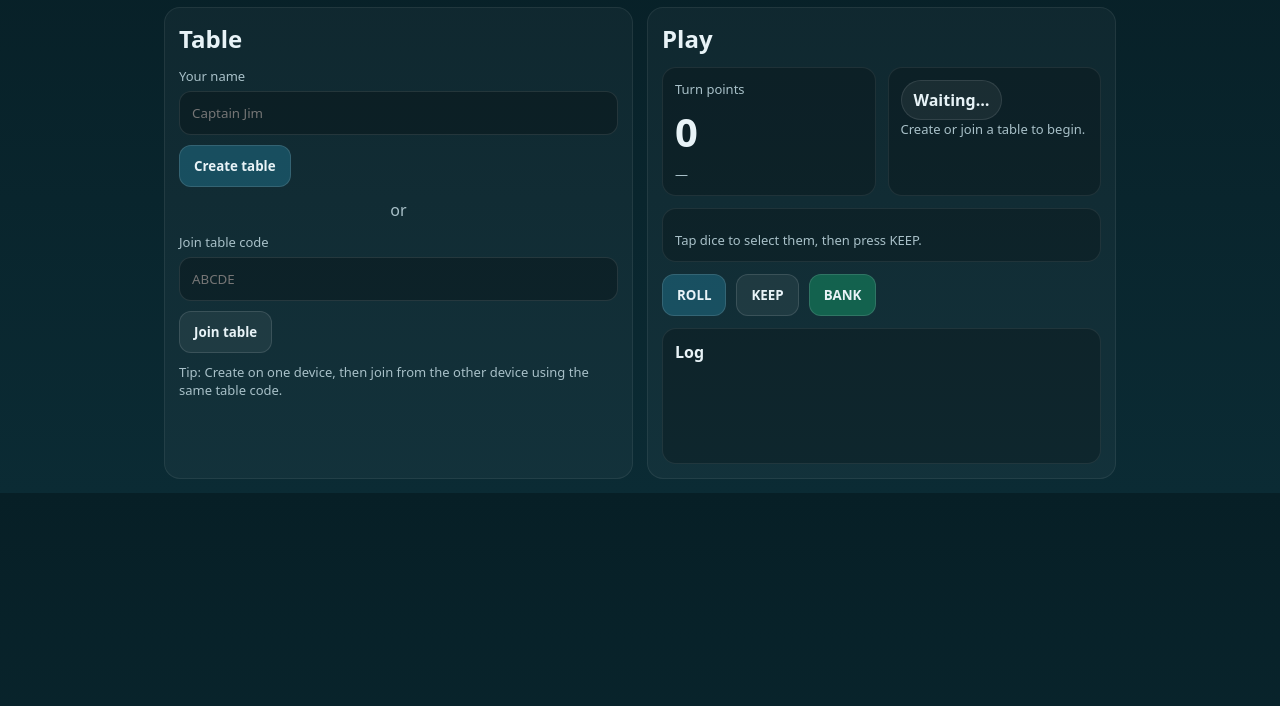
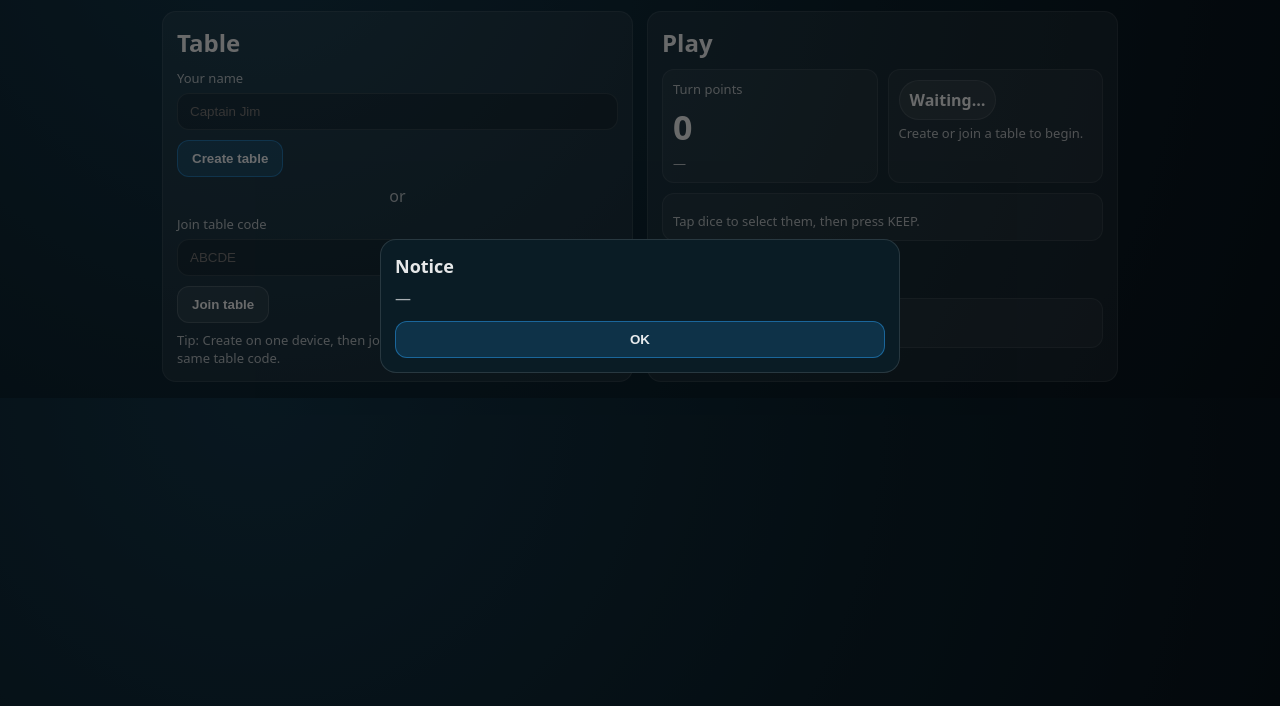
Before and after one commit to pirate-jpg/pirate-farkle-plusai, a website: page public/index.html in a window 1280 px wide. Shown: the part 94-800 px from the top of the page. Drawn offline with nearby package versions, Linux system fonts and the light colour scheme; no server answers.

Commit message:
Update styles.css

```diff
--- a/public/styles.css
+++ b/public/styles.css
@@ -1,184 +1,163 @@
-:root{
-  --bg:#0b2b34;
-  --panel:#123743;
-  --panel2:#0e2f39;
-  --text:#e8f3f7;
-  --muted:#a8c0c8;
-  --good:#19c37d;
-  --bad:#ff4d4d;
-  --btn:#1e5160;
-  --btn2:#2a6b7d;
+:root {
+  --bg: #0b1f2a;
+  --panel: rgba(255,255,255,0.06);
+  --panel2: rgba(255,255,255,0.04);
+  --text: rgba(255,255,255,0.9);
+  --muted: rgba(255,255,255,0.65);
+  --accent: #2aa6ff;
+  --good: #33d17a;
+  --danger: #ff5c5c;
 }
 
-*{ box-sizing:border-box; font-family: system-ui, -apple-system, Segoe UI, Roboto, Arial, sans-serif; }
-body{ margin:0; background:linear-gradient(180deg,#071f26, var(--bg)); color:var(--text); }
-.app{ max-width:980px; margin:0 auto; padding:14px; }
-
-.topbar{
-  display:flex; justify-content:space-between; align-items:center;
-  background:rgba(255,255,255,0.04);
-  border:1px solid rgba(255,255,255,0.06);
-  border-radius:14px;
-  padding:12px 14px;
-}
-.brand{ display:flex; gap:12px; align-items:center; }
-.logo{ font-size:28px; }
-.title{ font-weight:800; font-size:20px; }
-.subtitle{ color:var(--muted); font-size:13px; margin-top:2px; }
-
-.statuspill{
-  padding:8px 12px; border-radius:999px; font-weight:700; font-size:13px;
-  border:1px solid rgba(255,255,255,0.08);
-  background:rgba(0,0,0,0.2);
-}
-.statuspill.good{ background:rgba(25,195,125,0.2); border-color:rgba(25,195,125,0.35); }
-.statuspill.bad{ background:rgba(255,77,77,0.2); border-color:rgba(255,77,77,0.35); }
-
-.grid{ display:grid; grid-template-columns: 1fr 1fr; gap:14px; margin-top:14px; }
-@media (max-width: 820px){ .grid{ grid-template-columns: 1fr; } }
-
-.panel{
-  background:rgba(255,255,255,0.035);
-  border:1px solid rgba(255,255,255,0.07);
-  border-radius:16px;
-  padding:14px;
-}
-h2{ margin:0 0 12px; }
-
-.field label{ display:block; font-size:13px; color:var(--muted); margin-bottom:6px; }
-.field input{
-  width:100%; padding:12px; border-radius:12px;
-  border:1px solid rgba(255,255,255,0.10);
-  background:rgba(0,0,0,0.25);
-  color:var(--text);
+* { box-sizing: border-box; }
+body {
+  margin: 0;
+  font-family: system-ui, -apple-system, Segoe UI, Roboto, Arial, sans-serif;
+  background: radial-gradient(circle at 20% 0%, #123447 0%, var(--bg) 55%, #061018 100%);
+  color: var(--text);
 }
 
-.joinrow{ display:flex; gap:10px; margin-top:10px; }
-.divider{ text-align:center; margin:12px 0; color:var(--muted); }
+.app { max-width: 980px; margin: 16px auto; padding: 0 12px; }
 
-.hint{ margin-top:10px; color:var(--muted); font-size:13px; }
-
-.hidden{ display:none !important; }
-
-.players{ display:grid; grid-template-columns: 1fr 1fr; gap:12px; margin-top:12px; }
-.playerCard{
-  background:rgba(0,0,0,0.22);
-  border:1px solid rgba(255,255,255,0.08);
-  border-radius:14px;
-  padding:12px;
-}
-.playerName{ font-weight:800; }
-.playerScore{ font-size:34px; font-weight:900; margin-top:6px; }
-.playerMeta{ color:var(--muted); font-size:13px; margin-top:4px; }
-
-.tablecode{
-  display:flex; justify-content:space-between; align-items:center;
-  background:rgba(0,0,0,0.22);
-  border:1px solid rgba(255,255,255,0.08);
-  border-radius:14px;
-  padding:10px 12px;
-}
-.codeValue{ font-weight:900; letter-spacing:2px; }
-
-.actionsRow{ margin-top:12px; display:flex; justify-content:flex-end; }
-
-.btn{
-  padding:11px 14px;
-  border-radius:12px;
-  border:1px solid rgba(255,255,255,0.12);
-  background:rgba(255,255,255,0.06);
-  color:var(--text);
-  font-weight:800;
-}
-.btn:disabled{ opacity:0.45; }
-.btn.primary{ background:rgba(32,115,140,0.5); }
-.btn.success{ background:rgba(25,195,125,0.35); }
-.btn.danger{ background:rgba(255,77,77,0.20); border-color:rgba(255,77,77,0.25); }
-
-.gameHeader{
-  display:grid; grid-template-columns: 1fr 1fr; gap:12px;
-  margin-bottom:12px;
-}
-.bigStat, .turnStatus{
-  background:rgba(0,0,0,0.22);
-  border:1px solid rgba(255,255,255,0.08);
-  border-radius:14px;
-  padding:12px;
-}
-.bigLabel{ color:var(--muted); font-size:13px; }
-.bigValue{ font-size:40px; font-weight:900; margin:6px 0; }
-.smallHint{ color:var(--muted); font-size:13px; }
-
-.tag{
-  display:inline-block;
-  padding:8px 12px;
-  border-radius:999px;
-  border:1px solid rgba(255,255,255,0.10);
-  background:rgba(255,255,255,0.06);
-  font-weight:800;
+.topbar {
+  display: flex; justify-content: space-between; align-items: center;
+  padding: 14px; border-radius: 14px; background: var(--panel);
+  border: 1px solid rgba(255,255,255,0.08);
 }
 
-.diceWrap{
-  background:rgba(0,0,0,0.22);
-  border:1px solid rgba(255,255,255,0.08);
-  border-radius:14px;
-  padding:12px;
+.brand { display: flex; gap: 12px; align-items: center; }
+.logo { font-size: 22px; }
+.title { font-size: 20px; font-weight: 800; }
+.subtitle { font-size: 13px; color: var(--muted); }
+
+.statuspill {
+  padding: 8px 12px;
+  border-radius: 999px;
+  background: rgba(255,255,255,0.08);
+  border: 1px solid rgba(255,255,255,0.10);
+  font-weight: 700;
 }
-.diceGrid{
-  display:grid;
-  grid-template-columns: repeat(3, 1fr);
-  gap:10px;
+
+.statuspill.connected { background: rgba(51,209,122,0.18); border-color: rgba(51,209,122,0.35); color: #caffdd; }
+
+.grid {
+  display: grid;
+  grid-template-columns: 1fr 1fr;
+  gap: 14px;
+  margin-top: 14px;
 }
-.die{
-  font-size:34px;
-  padding:18px 0;
-  border-radius:14px;
-  border:1px solid rgba(255,255,255,0.10);
-  background:rgba(255,255,255,0.05);
-  color:var(--text);
+@media (max-width: 860px) {
+  .grid { grid-template-columns: 1fr; }
 }
-.die.selected{ outline:3px solid rgba(32,115,140,0.9); }
-.die.kept{ opacity:0.55; }
-.diceNote{ margin-top:10px; color:var(--muted); font-size:13px; }
 
-.controls{ display:flex; gap:10px; margin-top:12px; }
+.panel {
+  background: var(--panel);
+  border: 1px solid rgba(255,255,255,0.08);
+  border-radius: 14px;
+  padding: 14px;
+}
 
-.logBox{
-  margin-top:12px;
-  background:rgba(0,0,0,0.22);
-  border:1px solid rgba(255,255,255,0.08);
-  border-radius:14px;
-  padding:12px;
+h2 { margin: 0 0 10px; }
+
+.field { display: grid; gap: 6px; margin-bottom: 10px; }
+label { color: var(--muted); font-size: 13px; }
+input {
+  padding: 10px 12px;
+  border-radius: 12px;
+  border: 1px solid rgba(255,255,255,0.10);
+  background: rgba(0,0,0,0.18);
+  color: var(--text);
 }
-.logTitle{ font-weight:900; margin-bottom:8px; }
-.log{ min-height:80px; max-height:200px; overflow:auto; color:var(--muted); font-size:13px; }
-.logLine{ padding:4px 0; border-bottom:1px solid rgba(255,255,255,0.06); }
 
-.modalOverlay{
-  position:fixed; inset:0;
-  background:rgba(0,0,0,0.55);
-  display:flex; justify-content:center; align-items:center;
-  padding:20px;
+.joinrow { display: flex; gap: 10px; align-items: center; }
+
+.btn {
+  padding: 10px 14px;
+  border-radius: 12px;
+  border: 1px solid rgba(255,255,255,0.14);
+  background: rgba(255,255,255,0.06);
+  color: var(--text);
+  font-weight: 800;
 }
-.modalCard{
-  width:min(420px, 100%);
-  background:#0b2730;
-  border:1px solid rgba(255,255,255,0.12);
-  border-radius:16px;
-  padding:16px;
+.btn.primary { border-color: rgba(42,166,255,0.45); background: rgba(42,166,255,0.16); }
+.btn.success { border-color: rgba(51,209,122,0.45); background: rgba(51,209,122,0.16); }
+.btn.danger { border-color: rgba(255,92,92,0.45); background: rgba(255,92,92,0.14); }
+
+.btn:disabled { opacity: 0.45; }
+
+.divider { text-align: center; color: var(--muted); margin: 8px 0; }
+.hint { color: var(--muted); font-size: 13px; margin: 8px 0 0; }
+
+.hidden { display: none; }
+
+.tablecode { display: flex; justify-content: space-between; align-items: baseline; padding: 10px; background: var(--panel2); border-radius: 12px; }
+.codeValue { font-size: 22px; font-weight: 900; letter-spacing: 2px; }
+
+.players { display: grid; grid-template-columns: 1fr 1fr; gap: 10px; margin-top: 10px; }
+.playerCard { padding: 10px; background: var(--panel2); border-radius: 12px; border: 1px solid rgba(255,255,255,0.08); }
+.playerName { font-weight: 900; font-size: 16px; }
+.playerScore { font-size: 26px; font-weight: 900; margin-top: 4px; }
+.playerMeta { color: var(--muted); font-size: 13px; margin-top: 2px; }
+
+.actionsRow { margin-top: 10px; display: flex; justify-content: flex-end; }
+
+.gameHeader { display: grid; grid-template-columns: 1fr 1fr; gap: 10px; }
+.bigStat, .turnStatus { padding: 10px; background: var(--panel2); border-radius: 12px; border: 1px solid rgba(255,255,255,0.08); }
+.bigLabel { color: var(--muted); font-size: 13px; }
+.bigValue { font-size: 34px; font-weight: 900; margin-top: 6px; }
+.smallHint { color: var(--muted); font-size: 13px; margin-top: 4px; }
+
+.tag { display: inline-block; padding: 8px 10px; border-radius: 999px; background: rgba(255,255,255,0.06); border: 1px solid rgba(255,255,255,0.10); font-weight: 900; }
+
+.diceWrap { margin-top: 10px; padding: 10px; background: var(--panel2); border-radius: 12px; border: 1px solid rgba(255,255,255,0.08); }
+.diceGrid { display: grid; grid-template-columns: repeat(3, 1fr); gap: 10px; }
+.die {
+  height: 72px;
+  border-radius: 14px;
+  display: grid;
+  place-items: center;
+  font-size: 26px;
+  font-weight: 900;
+  background: rgba(255,255,255,0.06);
+  border: 2px solid rgba(255,255,255,0.08);
+  user-select: none;
 }
-.modalTitle{ font-weight:900; font-size:18px; margin-bottom:8px; }
-.modalBody{ color:var(--muted); margin-bottom:12px; }
+.die.held { border-color: rgba(42,166,255,0.65); background: rgba(42,166,255,0.10); }
 
-.toast{
-  position:fixed;
-  left:50%;
-  bottom:18px;
-  transform:translateX(-50%);
-  background:rgba(0,0,0,0.75);
-  border:1px solid rgba(255,255,255,0.12);
-  color:var(--text);
-  padding:10px 12px;
-  border-radius:12px;
-  font-weight:800;
+.diceNote { color: var(--muted); font-size: 13px; margin-top: 8px; }
+
+.controls { display: flex; gap: 10px; margin-top: 10px; }
+
+.logBox { margin-top: 10px; padding: 10px; background: var(--panel2); border-radius: 12px; border: 1px solid rgba(255,255,255,0.08); }
+.logTitle { font-weight: 900; margin-bottom: 6px; }
+.log { color: var(--muted); font-size: 13px; max-height: 180px; overflow: auto; white-space: pre-wrap; }
+
+.modalOverlay {
+  position: fixed; inset: 0;
+  background: rgba(0,0,0,0.55);
+  display: grid; place-items: center;
+  padding: 18px;
 }
+.modalCard {
+  width: min(520px, 95vw);
+  background: #0a1c25;
+  border: 1px solid rgba(255,255,255,0.12);
+  border-radius: 16px;
+  padding: 14px;
+}
+.modalTitle { font-weight: 900; font-size: 18px; }
+.modalBody { color: var(--muted); margin: 10px 0 12px; line-height: 1.35; }
+.modalBtn { width: 100%; }
+
+.toast {
+  position: fixed;
+  left: 50%;
+  bottom: 20px;
+  transform: translateX(-50%);
+  background: rgba(0,0,0,0.70);
+  border: 1px solid rgba(255,255,255,0.14);
+  padding: 10px 12px;
+  border-radius: 999px;
+  color: var(--text);
+  font-weight: 800;
+}
```
